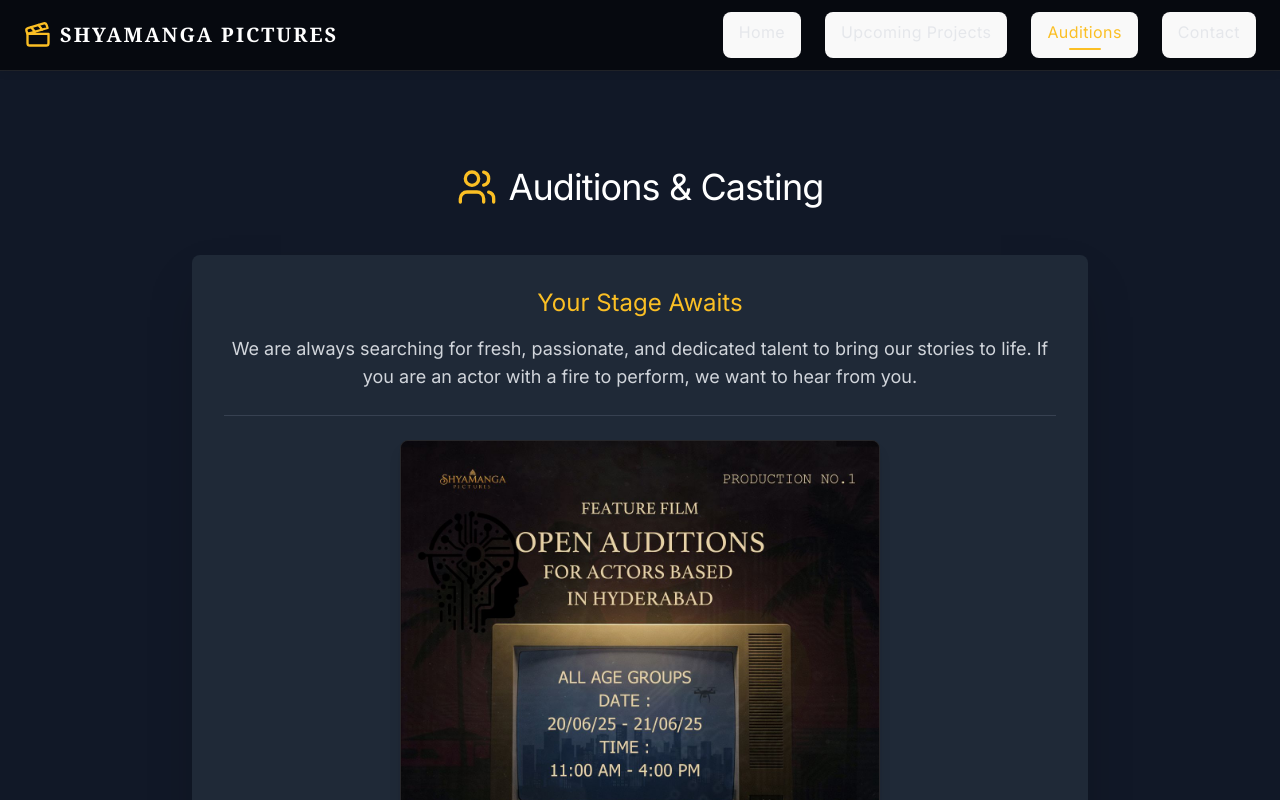
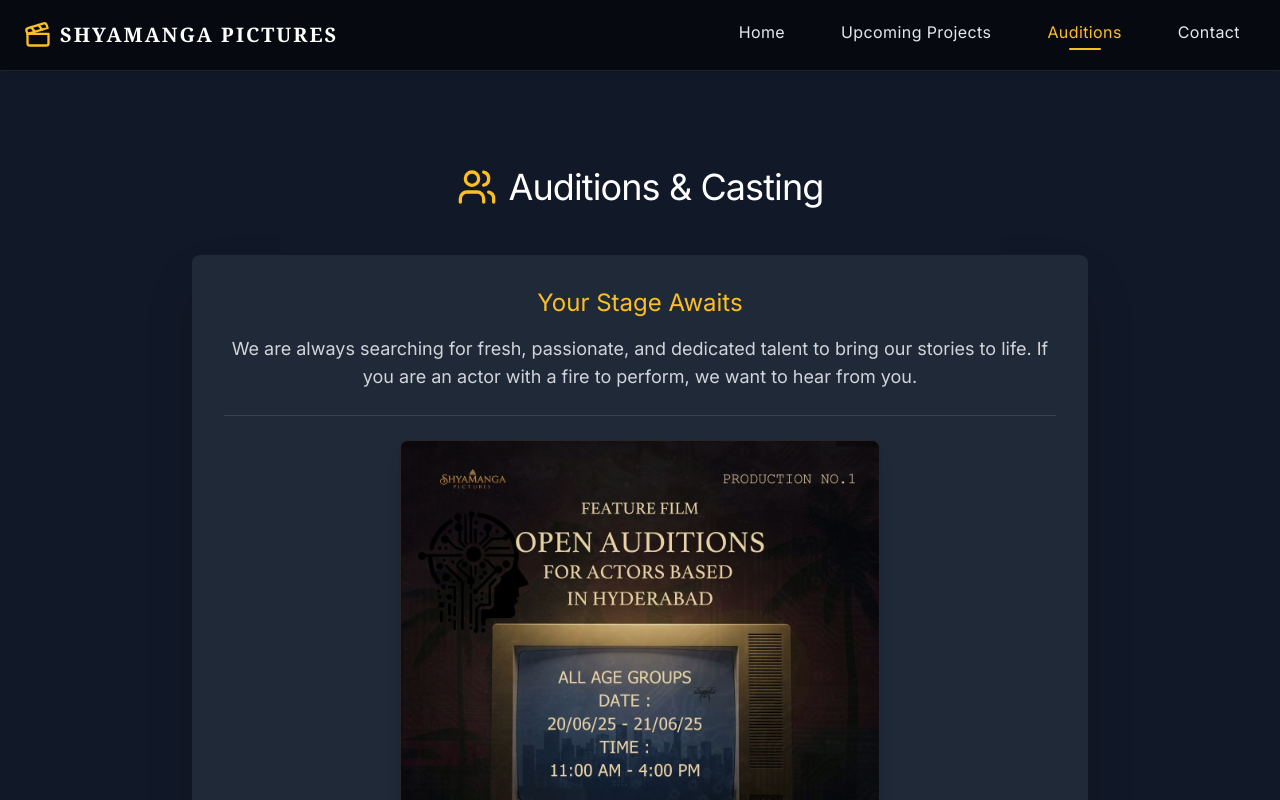
Before and after one commit to ypinnek1/shyamanga, a React (Vite) app: page / in a window 1280 px wide. Both pictures are taken after a click on the button "Auditions". Shown: the top 800 px of the page. Built offline with nearby package versions, Linux system fonts and the light colour scheme.

Commit message:
Responsive layout adjustemnts

```diff
--- a/src/components/NavLink.jsx
+++ b/src/components/NavLink.jsx
@@ -3,7 +3,7 @@
 const NavLink = ({ active, onClick, children, underline }) => (
   <button
     onClick={onClick}
-    className={`relative px-4 py-2 text-base font-medium transition-colors duration-300 tracking-wide
+    className={`relative px-4 py-2 text-base font-medium transition-colors duration-300 tracking-wide bg-gray-900 md:bg-transparent
       ${active ? 'text-amber-400' : 'text-gray-200 hover:text-white'}
       focus:outline-none
     `}
--- a/src/pages/AuditionsPage.jsx
+++ b/src/pages/AuditionsPage.jsx
@@ -28,9 +28,9 @@
               <li>A link to your showreel (if available).</li>
               <li>Your primary contact information (phone and email).</li>
           </ul>
-          <div className="bg-gray-900 inline-flex items-center p-4 rounded-lg">
+          <div className="bg-gray-900 inline-flex flex-wrap items-center p-4 rounded-lg justify-center">
               <Mail className="text-amber-400 mr-3 h-6 w-6" />
-              <a href="mailto:shyamangapictures@gmail.com" className="text-xl font-mono text-white hover:text-amber-400 transition-colors">
+              <a href="mailto:shyamangapictures@gmail.com" className="break-all text-xl font-mono text-white hover:text-amber-400 transition-colors">
                   shyamangapictures@gmail.com
               </a>
           </div>
```
